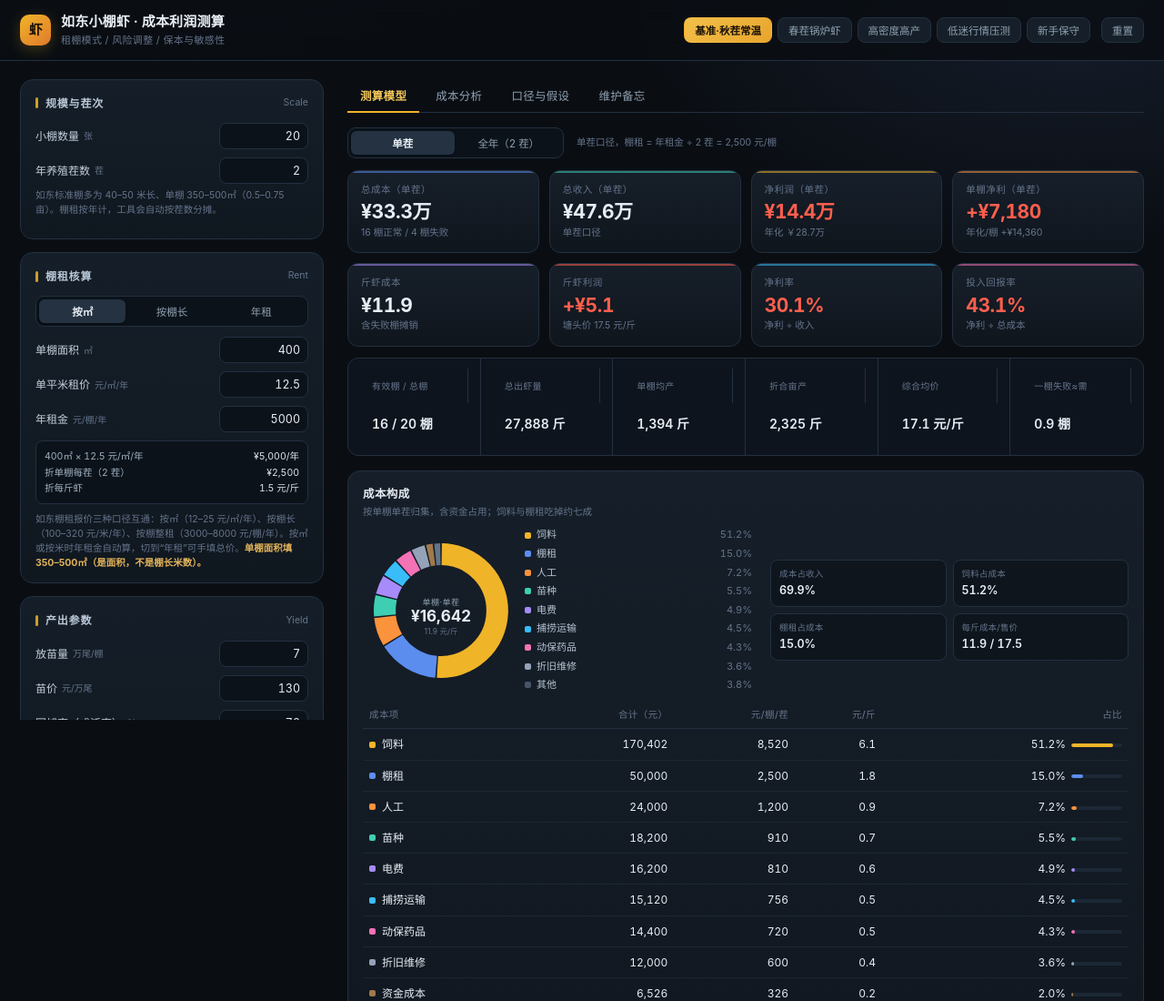
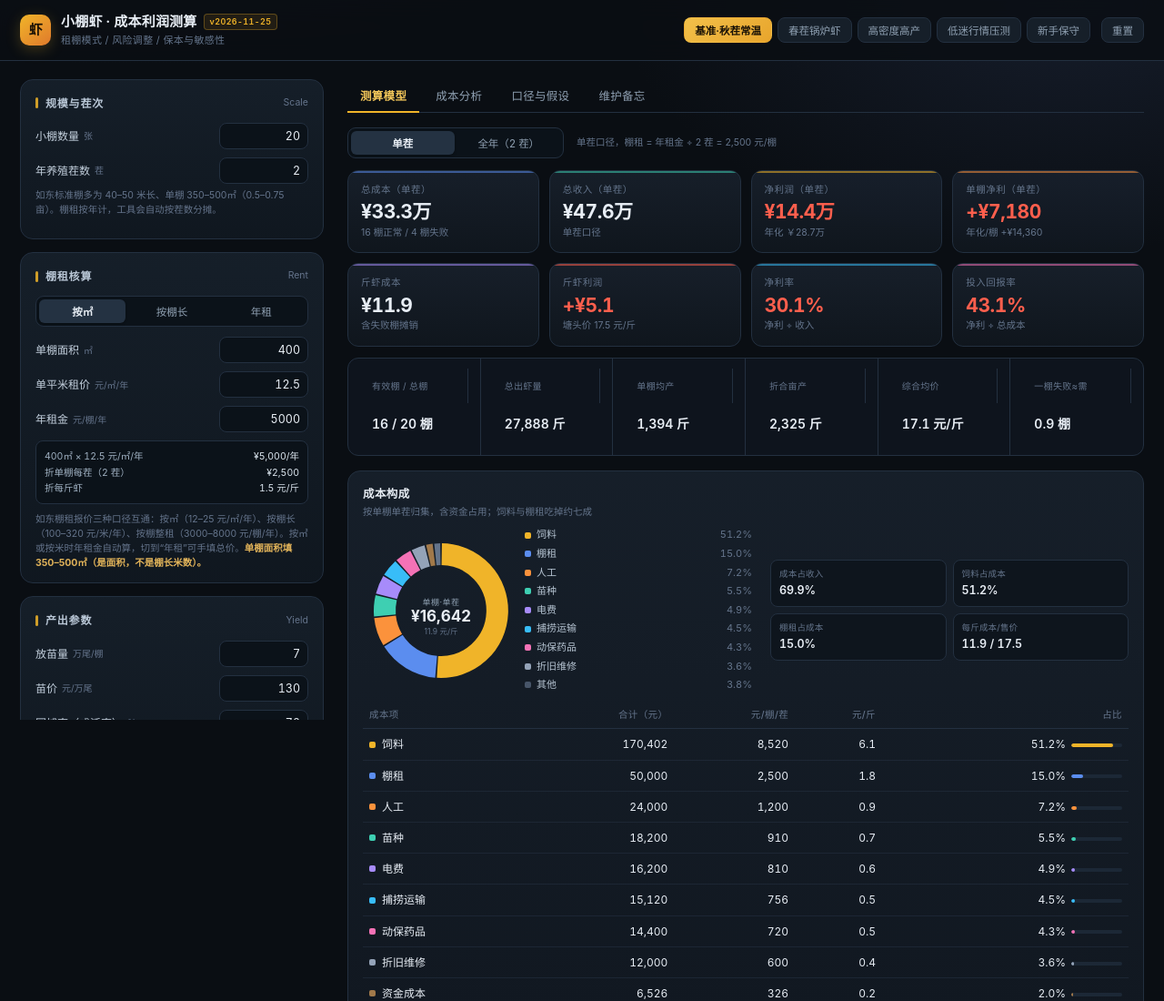
Before and after one commit to IuckinCoffee/rudong-shrimp-model, a plain HTML site: page docs/index.html in a window 1280 px wide. Shown: the top 1100 px of the page at 91% size. Drawn offline with Linux system fonts and the light colour scheme.

Commit message:
feat: 品牌名去掉“如东”，标题栏增加日期版本号 v2026-11-25

```diff
--- a/docs/index.html
+++ b/docs/index.html
@@ -3,8 +3,8 @@
 ================================================================================
   项目记忆 / PROJECT MEMORY  —— 供下个记忆体（AI）接续使用，请勿删除
 --------------------------------------------------------------------------------
-  项目名称：如东小棚虾 成本利润测算模型（租棚模式）
-  当前版本：v1.2   2026-11-25
+  项目名称：小棚虾 成本利润测算模型（租棚模式，如东基准）
+  当前版本：2026-11-25（日期制，同一天第二版起加 _V2）
   唯一权威位置：本仓库根目录（与 README.md 同级）
      ├─ 如东小棚虾成本利润测算.html   ← 单文件工具（无外部依赖，双击即用）
      ├─ README.md                     ← 项目说明 / 成本分析全文 / 数据来源
@@ -37,7 +37,7 @@
 <head>
 <meta charset="UTF-8">
 <meta name="viewport" content="width=device-width, initial-scale=1.0">
-<title>如东小棚虾 · 成本利润测算模型</title>
+<title>小棚虾 · 成本利润测算 v2026-11-25</title>
 <style>
 :root{
   --bg:#0a0e13; --panel:#111821; --panel2:#161f29; --line:#233040; --line2:#2c3b4d;
@@ -85,7 +85,9 @@ input[type=number]::-webkit-inner-spin-button{-webkit-appearance:none;margin:0}
   display:grid;place-items:center;letter-spacing:-.5px;
   box-shadow:0 4px 16px rgba(240,180,41,.24);
 }
-.brand h1{font-size:15px;margin:0;font-weight:650;letter-spacing:.2px}
+.brand h1{font-size:15px;margin:0;font-weight:650;letter-spacing:.2px;display:flex;align-items:center;gap:7px;flex-wrap:wrap}
+.brand .ver{font-size:9px;font-weight:600;letter-spacing:.4px;color:#f0b429;background:rgba(240,180,41,.1);
+  border:1px solid rgba(240,180,41,.3);border-radius:4px;padding:1px 6px;font-variant-numeric:tabular-nums;white-space:nowrap}
 .brand p{margin:0;font-size:11px;color:var(--dim);letter-spacing:.3px}
 .presets{display:flex;gap:6px;flex-wrap:wrap;margin-left:auto}
 .presets button{
@@ -293,7 +295,7 @@ table.t .dot{width:7px;height:7px;border-radius:2px;flex:0 0 7px}
   <div class="brand">
     <div class="mark">虾</div>
     <div>
-      <h1>如东小棚虾 · 成本利润测算</h1>
+      <h1>小棚虾 · 成本利润测算 <span class="ver">v2026-11-25</span></h1>
       <p>租棚模式 / 风险调整 / 保本与敏感性</p>
     </div>
   </div>
@@ -713,8 +715,8 @@ table.t .dot{width:7px;height:7px;border-radius:2px;flex:0 0 7px}
     <section id="tab-mem" hidden>
       <div class="mem">
         <h2>项目档案</h2>
-        <pre>项目名：如东小棚虾 成本利润测算模型
-版本：v1.2（2026-11-25）
+        <pre>项目名：小棚虾 成本利润测算模型
+版本：2026-11-25（日期制）
 位置：仓库根目录
   ├─ 如东小棚虾成本利润测算.html   单文件工具，双击浏览器打开
   ├─ README.md                     项目说明、成本分析全文、数据来源
@@ -761,6 +763,7 @@ table.t .dot{width:7px;height:7px;border-radius:2px;flex:0 0 7px}
 
         <h2>更新记录</h2>
         <ul>
+          <li><b>2026-11-25（当前）</b>：品牌名去掉“如东”（左上角改为“小棚虾 · 成本利润测算”），标题栏加日期版本号徽标；版本号改为日期制，同日多版加 _V2。</li>
           <li><b>v1.2 2026-11-25</b>：新增「单茬 / 全年」口径开关，KPI、成本表与图表全部跟随切换，全年口径下棚租不重复分摊；成本表与卡片标题标明口径；单棚面积误填棚长（&lt; 80㎡）时亩产提示核对。</li>
           <li><b>v1.1 2026-11-25</b>：新增按㎡/按棚长/年租三种计租口径（含换算提示）；新增锅炉模块（燃煤/生物质/天然气/电/直接填）与燃料成本核算；项目迁入独立仓库；补充项目记忆注释与本备忘页。</li>
           <li><b>v1.0 2026-11-25</b>：初版。参数录入、成本拆解、失败棚模型、盈亏平衡、敏感性矩阵、成本分析全文。</li>
```
Also changed, not shown: 如东小棚虾成本利润测算.html (+10 -7 lines), 2 other files.
